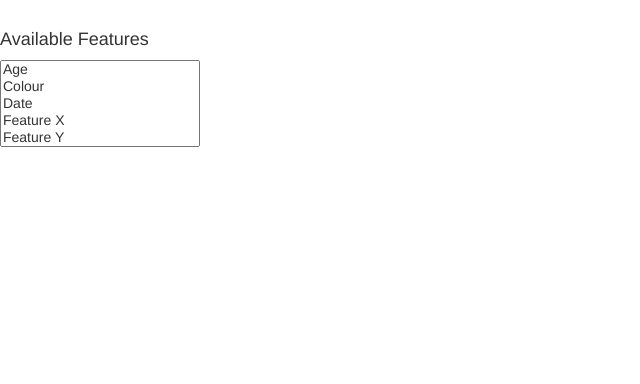
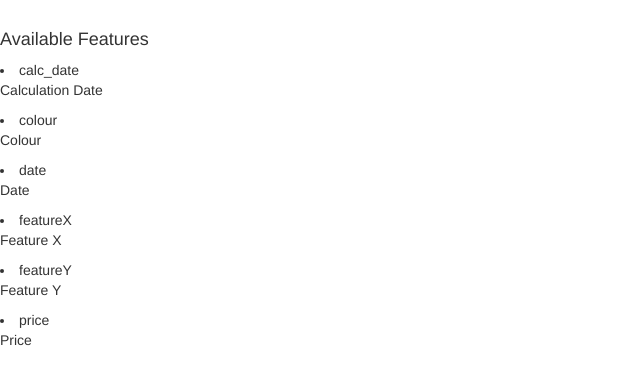
Before and after one commit to o-n-e/feature-chooser, a website: page app/index.html in a window 1280 px wide. Shown: the whole page, without its empty margins (0-640 px from the left). Drawn offline with nearby package versions, Linux system fonts and the light colour scheme.

Commit message:
3. Make the list dynamic

```diff
--- a/app/index.html
+++ b/app/index.html
@@ -1,25 +1,23 @@
 <!doctype html>
-<html lang="en" ng-app>
+<html lang="en" ng-app="featureChooserApp">
 <head>
   <meta charset="utf-8">
   <title>My HTML File</title>
   <link rel="stylesheet" href="bower_components/bootstrap/dist/css/bootstrap.css">
   <link rel="stylesheet" href="css/app.css">
   <script src="bower_components/angular/angular.js"></script>
+  <script src="js/controllers.js"></script>
 </head>
-<body>
+<body ng-controller="FeatureCtrl">
 
 <h4>Available Features</h4>
 <P>
-<select size="5" multiple style="width: 200px">
-  <option value="age">Age</option>
-  <option value="colour">Colour</option>
-  <option value="date">Date</option>
-  <option value="featureX">Feature X</option>
-  <option value="featureY">Feature Y</option>
-  <option value="size">Size</option>
-</select>
-</P>
+  <li ng-repeat="feature in availibleFeatures">
+    <span>{{feature.name}}</span>
+    <p>{{feature.displayName}}</p>
+  </li>
 
 </body>
 </html>
+
+<!-- | filter:{category:'feature'}-->
--- a/app/js/controllers.js
+++ b/app/js/controllers.js
@@ -1,3 +1,46 @@
 'use strict';
 
 /* Controllers */
+
+var featureChooserApp = angular.module('featureChooserApp', []);
+
+featureChooserApp.controller('FeatureCtrl', function($scope) {
+    $scope.availibleFeatures = [
+        {
+            "id": 1,
+            "name": "calc_date",
+            "displayName": "Calculation Date",
+            "category": "feature"
+        },
+        {
+            "id": 2,
+            "name": "colour",
+            "displayName": "Colour",
+            "category": "feature"
+        },
+        {
+            "id": 3,
+            "name": "date",
+            "displayName": "Date",
+            "category": "feature"
+        },
+        {
+            "id": 4,
+            "name": "featureX",
+            "displayName": "Feature X",
+            "category": "feature"
+        },
+        {
+            "id": 5,
+            "name": "featureY",
+            "displayName": "Feature Y",
+            "category": "feature"
+        },
+        {
+            "id": 6,
+            "name": "price",
+            "displayName": "Price",
+            "category": "data"
+        }
+    ];
+});
--- a/docs/user_stories.txt
+++ b/docs/user_stories.txt
@@ -1,3 +1,4 @@
-2. Show a static list of values
+3. Make the list dynamic
 
 x 1. Show something in the browser.
+x 2. Show a static list of values
```
Also changed, not shown: test/unit/controllersSpec.js (+8 -3 lines).
